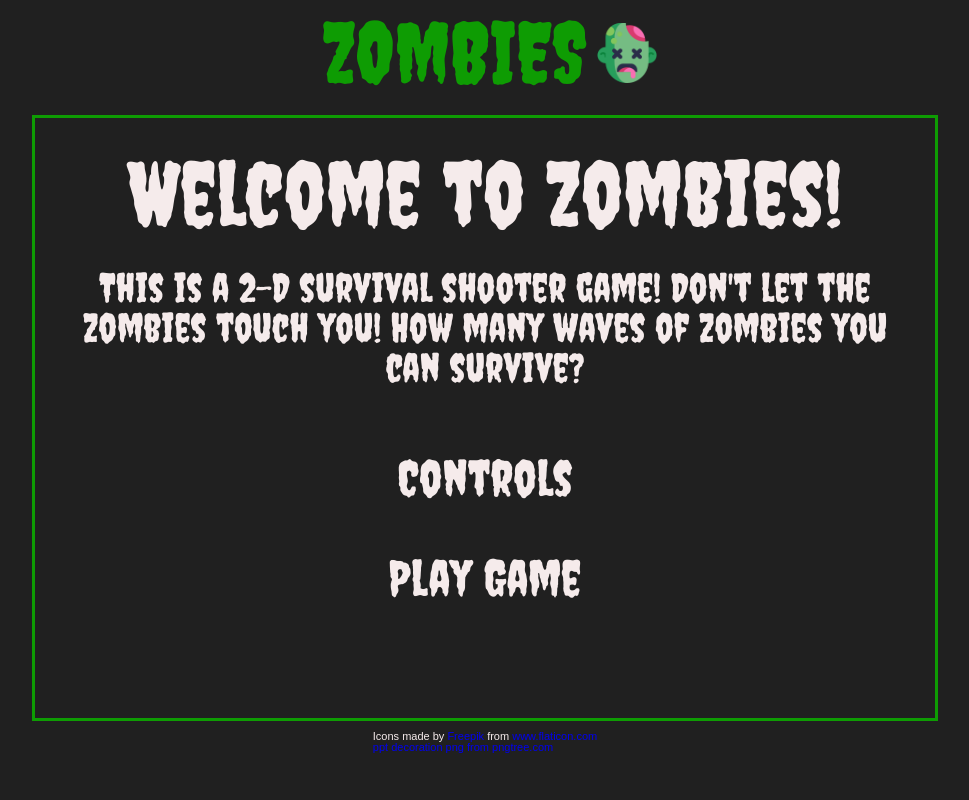
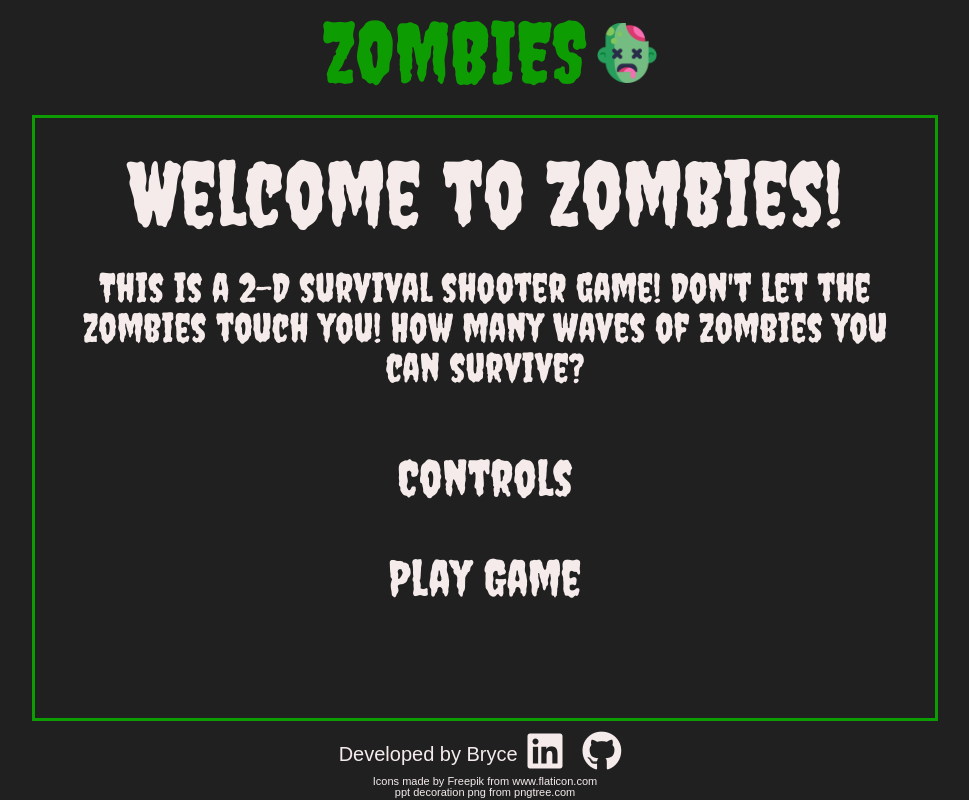
Before and after one commit to bcdguz/JSproject, a website built with webpack: page dist/index.html in a window 1280 px wide. Shown: the whole page, without its empty margins (155-1124 px from the left). Built offline with nearby package versions, Linux system fonts and the light colour scheme; files whose address does not match are found by name.

Commit message:
Creating links to github and linkedin at footer

```diff
--- a/src/assets/stylesheets/application.css
+++ b/src/assets/stylesheets/application.css
@@ -7,7 +7,7 @@
 @import "./component_styles/game.css";
 @import "./component_styles/spash_page.css";
 @import "./component_styles/controls.css";
-
+@import "./component_styles/footer.css";
 
 
 
--- /dev/null
+++ b/src/assets/stylesheets/component_styles/footer.css
@@ -0,0 +1,32 @@
+.credit {
+    text-align: center;
+    margin-top: 10px;
+    font-family: Arial, Helvetica, sans-serif;
+    font-size: 11px;
+}
+
+.credit a {
+    text-decoration: none;
+    color: inherit;
+}
+
+.personal-links {
+    display: flex;
+    align-items: center;
+}
+
+.personal-links p {
+    font-size: 20px;
+}
+
+.personal-links i {
+    font-size: 40px;
+    margin-left: 10px;
+    margin-right: 10px;
+    margin-bottom: 5px;
+}
+
+.personal-links i:hover {
+    cursor: pointer;
+    text-shadow: 0 0 10px #97abee;
+}
--- a/src/assets/stylesheets/component_styles/main.css
+++ b/src/assets/stylesheets/component_styles/main.css
@@ -5,13 +5,3 @@ body {
     background-color: rgb(32, 32, 32);
     user-select: none;
 }
-
-.credit {
-    margin-top: 10px;
-    font-family: Arial, Helvetica, sans-serif;
-    font-size: 11px;
-}
-
-.credit a {
-    text-decoration: none;
-}
--- a/src/components/level.js
+++ b/src/components/level.js
@@ -139,7 +139,6 @@ export default class Level {
 
     gunSound() {
         const sound = document.getElementById('gun-sound');
-        sound.volume = 0.7;
         sound.play();
     }
 
--- a/src/index.js
+++ b/src/index.js
@@ -11,17 +11,22 @@ window.addEventListener("DOMContentLoaded", () => {
     const controlsPage = document.getElementsByClassName('controls-page')[0];
     const backButton = document.getElementById('back-arrow');
     const backgroundMusic = document.getElementById('song');
+    const gunSound = document.getElementById('gun-sound');
     const audioButton = document.getElementById('audio-button');
     const volumeControl = document.getElementById('volume-control')
-    game.restart();
 
     playButton.addEventListener("click", () => {
         splashPage.classList.add('hidden');
         gameContainer.classList.remove('hidden');
-        game.play();
+
+        //Setting background music to a reasonable starting level
         volumeControl.value = 25;
         backgroundMusic.volume = 0.25;
         backgroundMusic.play();
+
+        //begin the game
+        game.restart();
+        game.play();
     })
 
     controlsButton.addEventListener("click", () => {
@@ -37,9 +42,11 @@ window.addEventListener("DOMContentLoaded", () => {
     audioButton.addEventListener("click", () => {
         if (backgroundMusic.muted) {
             backgroundMusic.muted = false;
+            gunSound.muted = false;
             audioButton.classList.remove("muted");
         } else {
             backgroundMusic.muted = true;
+            gunSound.muted = true;
             audioButton.classList.add("muted");
         }
     })
```
Also changed, not shown: dist/index.html.
